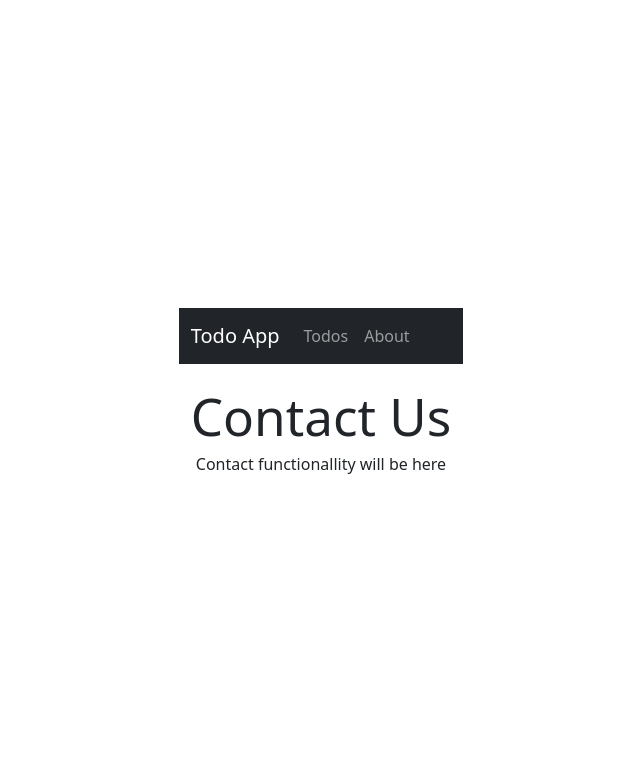
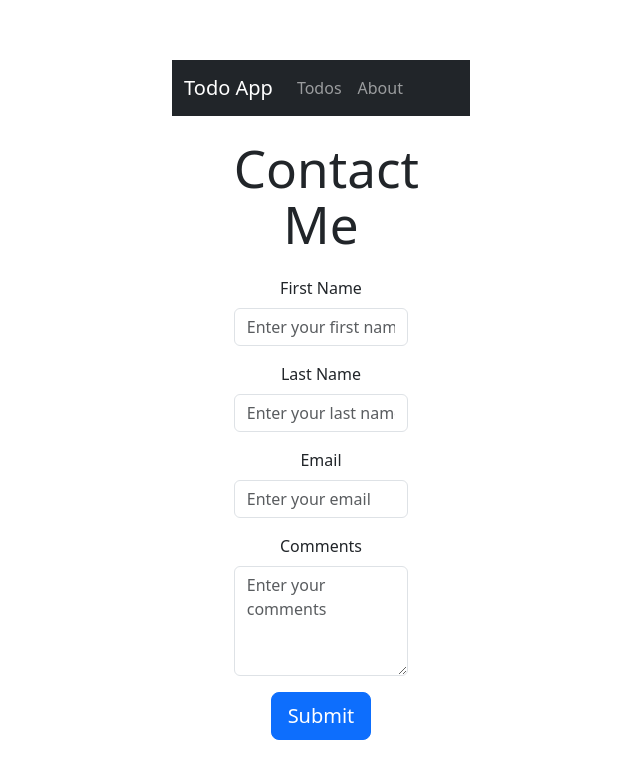
Before and after one commit to Jfranc31/React-Todo-App, a React (Vite) app in the folder todo-app/: page /about in a window 1280 px wide. Shown: the top 778 px of the page, without its empty margins (319-959 px from the left). Built offline with nearby package versions, Linux system fonts and the light colour scheme.

Commit message:
Implement Contact Page with form handling and submission feedback

```diff
--- a/todo-app/src/pages/ContactPage.jsx
+++ b/todo-app/src/pages/ContactPage.jsx
@@ -1,10 +1,106 @@
-import { Container } from "react-bootstrap";
+import { useState } from "react";
+import { Container, Row, Col, Form, Button, Alert } from "react-bootstrap";
 
 function ContactPage() {
+
+    const [formData, setFormData] = useState({
+        firstname: "",
+        lastname: "",
+        email: "",
+        comments: ""
+    });
+
+    const [submitted, setSubmitted] = useState(false);
+
+    const handleInputChange = (e) => {
+        const { name, value } = e.target;
+        setFormData({ ...formData, [name]: value });
+    };
+
+    const handleSubmit = (e) => {
+        e.preventDefault();
+        setSubmitted(true);
+
+        setFormData({
+            firstname: "",
+            lastname: "",
+            email: "",
+            comments: ""
+        });
+
+        setTimeout(() => {
+            setSubmitted(false);
+        }, 3000);
+    };
+
     return (
         <Container className="mt-4">
-            <h1>Contact Us</h1>
-            <p>Contact functionallity will be here</p>
+            <Row className="justify-content-center">
+                <Col md={8}>
+                    <h1 className="mb-4">Contact Me</h1>
+
+                    {submitted && (
+                        <Alert variant="success">
+                            Thank you for reaching out! I will get back to you soon.
+                        </Alert>
+                    )}
+
+                    <Form onSubmit={handleSubmit}>
+                        <Form.Group className="mb-3">
+                            <Form.Label>First Name</Form.Label>
+                            <Form.Control
+                                type="text"
+                                name="firstname"
+                                value={formData.firstname}
+                                onChange={handleInputChange}
+                                placeholder="Enter your first name"
+                                required
+                            />
+                        </Form.Group>
+
+                        <Form.Group className="mb-3">
+                            <Form.Label>Last Name</Form.Label>
+                            <Form.Control
+                                type="text"
+                                name="lastname"
+                                value={formData.lastname}
+                                onChange={handleInputChange}
+                                placeholder="Enter your last name"
+                                required
+                            />
+                        </Form.Group>
+
+                        <Form.Group className="mb-3">
+                            <Form.Label>Email</Form.Label>
+                            <Form.Control
+                                type="email"
+                                name="email"
+                                value={formData.email}
+                                onChange={handleInputChange}
+                                placeholder="Enter your email"
+                                required
+                            />
+                        </Form.Group>
+
+                        <Form.Group className="mb-3">
+                            <Form.Label>Comments</Form.Label>
+                            <Form.Control
+                                as="textarea"
+                                rows={4}
+                                name="comments"
+                                value={formData.comments}
+                                onChange={handleInputChange}
+                                placeholder="Enter your comments"
+                                required
+                            />
+                        </Form.Group>
+
+                        <Button variant="primary" type="submit" size="lg">
+                            Submit
+                        </Button>
+                    </Form>
+                </Col>
+            </Row>
         </Container>
     );
 }
```
